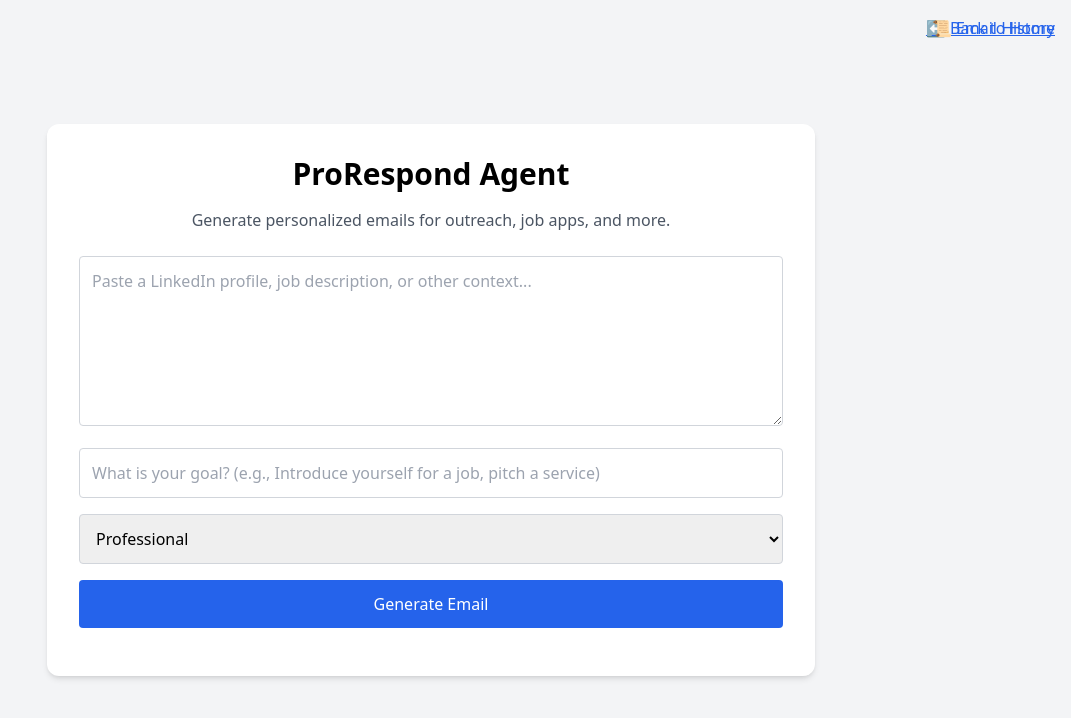
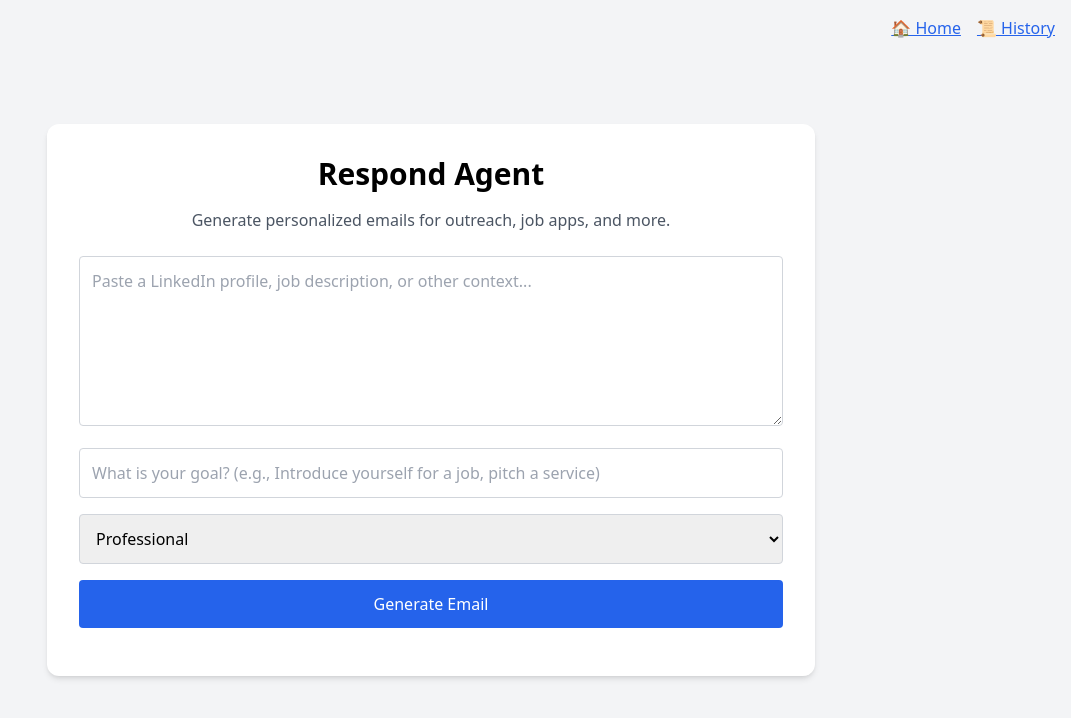
Before and after one commit to gzsewell/prorespond-agent, a Next.js app: page / in a window 1280 px wide. Shown: the top 718 px of the page, without its empty margins (209-1280 px from the left). Built offline with nearby package versions, Linux system fonts and the light colour scheme.

Commit message:
Navbar added and some tweeks to history.js

```diff
--- /dev/null
+++ b/components/navbar.js
@@ -0,0 +1,18 @@
+// components/Navbar.js
+import Link from "next/link";
+
+export default function Navbar() {
+  return (
+    <div className="absolute top-4 right-4 flex space-x-4">
+      <Link href="/" className="text-blue-600 underline hover:text-blue-800">
+        🏠 Home
+      </Link>
+      <Link
+        href="/history"
+        className="text-blue-600 underline hover:text-blue-800"
+      >
+        📜 History
+      </Link>
+    </div>
+  );
+}
--- a/package.json
+++ b/package.json
@@ -12,7 +12,8 @@
     "@prisma/client": "^6.11.1",
     "next": "15.3.5",
     "react": "^19.0.0",
-    "react-dom": "^19.0.0"
+    "react-dom": "^19.0.0",
+    "react-hot-toast": "^2.5.2"
   },
   "devDependencies": {
     "@eslint/eslintrc": "^3",
--- a/pages/history.js
+++ b/pages/history.js
@@ -1,5 +1,6 @@
 // pages/history.js
 import { useEffect, useState } from "react";
+import Link from "next/link";
 
 export default function History() {
   const [emails, setEmails] = useState([]);
@@ -16,6 +17,7 @@ export default function History() {
 
   return (
     <div className="max-w-3xl mx-auto p-6">
+      <Navbar />
       <h1 className="text-2xl font-bold mb-4">📜 Email History</h1>
 
       {emails.length === 0 ? (
--- a/pages/index.js
+++ b/pages/index.js
@@ -1,5 +1,6 @@
 import { useState } from "react";
 import Link from "next/link";
+import Navbar from "../components/navbar";
 
 export default function Home() {
   const [context, setContext] = useState("");
@@ -22,6 +23,7 @@ export default function Home() {
 
       const data = await response.json();
       setResult(data.email || "No response generated.");
+
       await fetch("/api/save", {
         method: "POST",
         headers: { "Content-Type": "application/json" },
@@ -51,25 +53,11 @@ export default function Home() {
 
   return (
     <div className="relative min-h-screen bg-gray-50">
-      {/* Link + Main content goes here */}
-
+      <Navbar />
       <div className="min-h-screen bg-gray-100 p-6 flex items-center justify-center">
         <div className="bg-white p-8 rounded-xl shadow-md max-w-3xl w-full">
-          <h1 className="text-3xl font-bold text-center mb-4">
-            ProRespond Agent
-          </h1>
-          <Link
-            href="/"
-            className="absolute top-4 right-4 text-blue-600 underline hover:text-blue-800"
-          >
-            ⬅️ Back to Home
-          </Link>
-          <Link
-            href="/history"
-            className="absolute top-4 right-4 text-blue-600 underline hover:text-blue-800"
-          >
-            📜 Email History
-          </Link>
+          <h1 className="text-3xl font-bold text-center mb-4">Respond Agent</h1>
+          <div className="absolute top-4 right-4 flex space-x-4"></div>
 
           <p className="text-center text-gray-600 mb-6">
             Generate personalized emails for outreach, job apps, and more.
@@ -108,6 +96,11 @@ export default function Home() {
           >
             {loading ? "Generating..." : "Generate Email"}
           </button>
+          {loading && (
+            <div className="text-center mt-4 text-blue-600 font-medium animate-pulse">
+              ✨ Generating your email...
+            </div>
+          )}
           {result && (
             <div className="mt-4 p-4 bg-gray-50 border border-gray-300 rounded">
               <h2 className="font-semibold mb-2">Generated Email:</h2>
```
Also changed, not shown: 1 other file (tests, documents, lock files or other folders).
